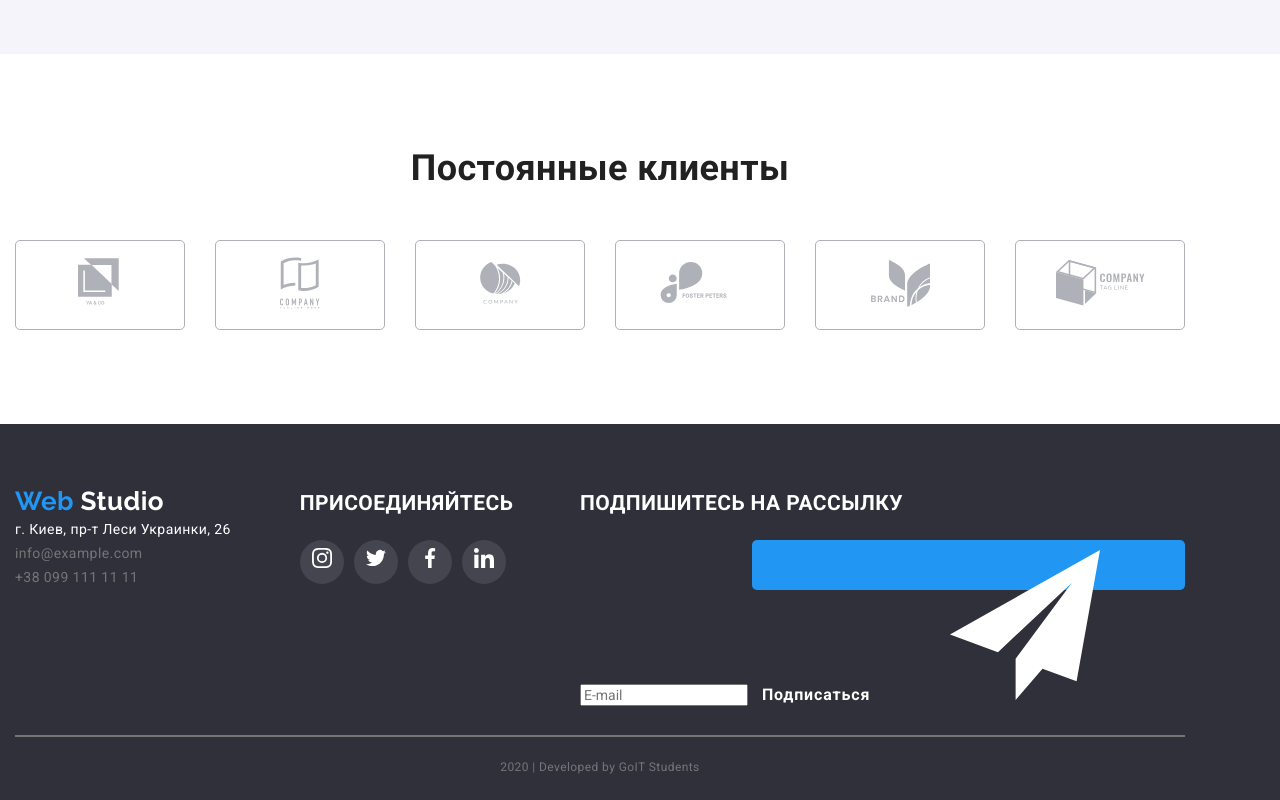
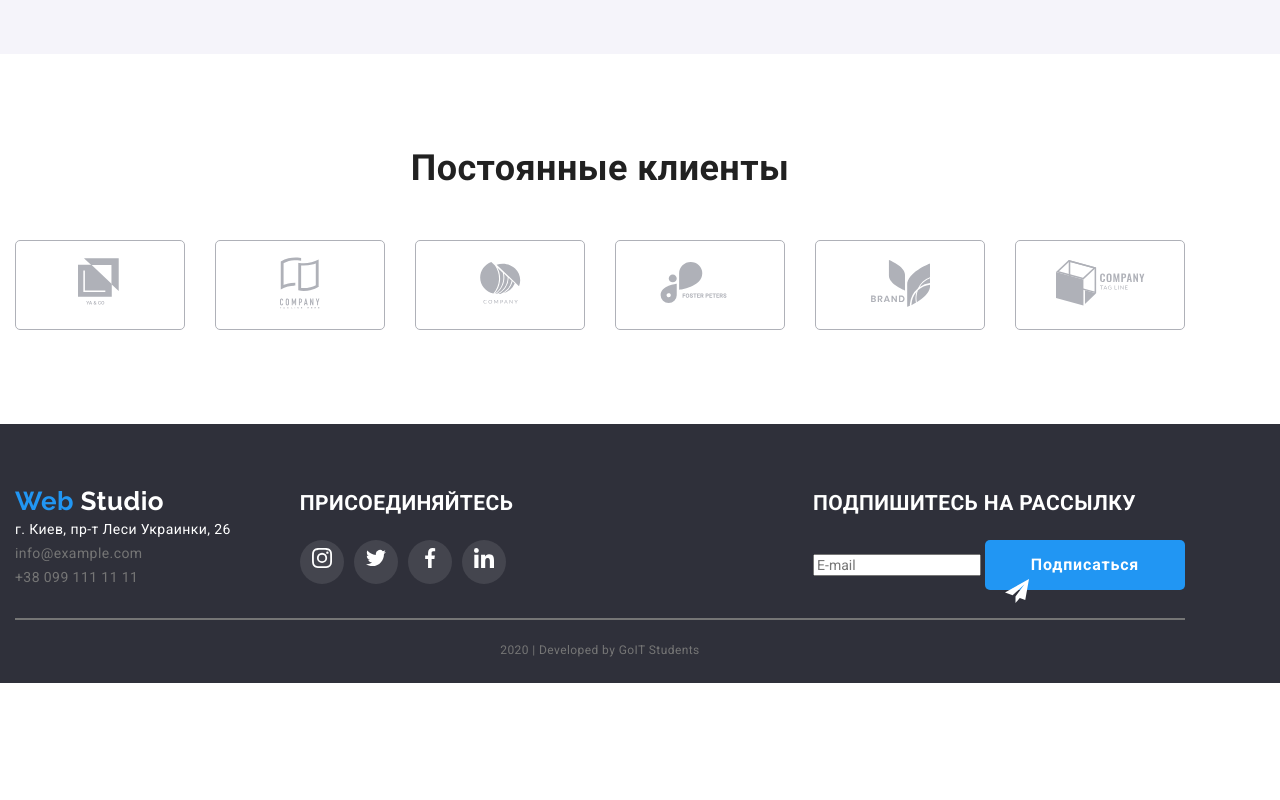
Before and after one commit to IrynaBiliaieva/goit-markup-hw-04, a plain HTML site: page index.html in a window 1280 px wide. Shown: the part 2207-3007 px from the top of the page. After the commit the page ends 2890 px from the top, so only its background shows below. Drawn offline with nearby package versions, Linux system fonts and the light colour scheme.

Commit message:
icon fix

```diff
--- a/CSS/style.css
+++ b/CSS/style.css
@@ -412,7 +412,7 @@ strong {
   text-transform: uppercase;
 }
 
-icon-send {
+.icon-send {
   display: flex;
   width: 24px;
   height: 24px;
```
